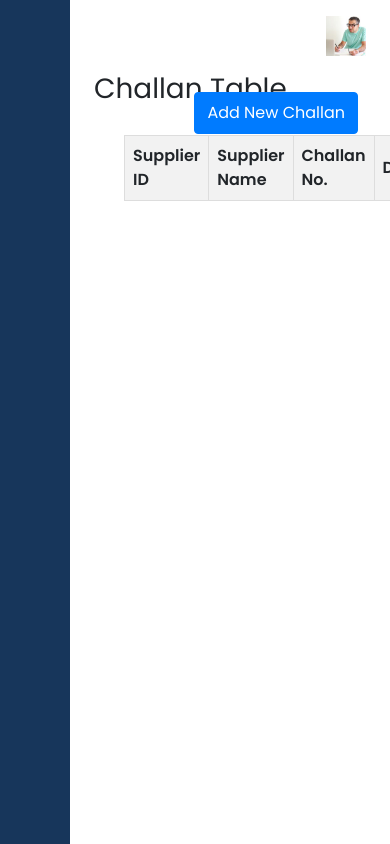
After one commit to TeslaC00/FlaskInventoryManager, a Flask app: page /api/challan in a window 390 px wide. The commit adds this page. Run offline with Flask 3, Linux system fonts and the light colour scheme; lists and menus that the app fills with data are empty; some libraries are stand-ins or nearby versions.

Commit message:
added challan page,supplier page and product page

```diff
--- a/app/routes/challan_routes.py
+++ b/app/routes/challan_routes.py
@@ -15,7 +15,7 @@ def add_challan():
     if request.method == 'POST' and form.validate_on_submit():
         # Process validated form data
         log.info('validated form')
-        c = Challan(
+        challan = Challan(
             challan_no=form.challan_no.data,
             supplier_id=form.supplier_id.data,
             material_name=form.supplier_name.data,
@@ -23,7 +23,7 @@ def add_challan():
             quantity=1,
             date=form.date.data,
         )
-        log.info(c.to_dict())
+        log.info(challan.to_dict())
         for multipleFields in form.items.entries:
             log.info(multipleFields.data)
 
@@ -33,4 +33,8 @@ def add_challan():
 
     return render_template('addentry.html', form=form)
 
-# @challan.
+@challan.route('/api/challan', methods=['GET'])
+def get_challan():
+    challans = Challan.query.all()
+    log.info(f'Fetched all Products')
+    return render_template("show_challans.html", challans=challans)
--- a/app/routes/supplier_routes.py
+++ b/app/routes/supplier_routes.py
@@ -27,7 +27,8 @@ def add_supplier():
 def get_suppliers():
     suppliers = Supplier.query.all()
     logger.info('Fetched all suppliers')
-    return jsonify(suppliers)
+    return render_template('show_suppliers.html', suppliers=suppliers)
+    # return jsonify(suppliers)
 
 
 @supplier_routes.route('/api/supplier/<int:supplier_id>', methods=['GET'])
--- /dev/null
+++ b/app/static/css/table.css
@@ -0,0 +1,44 @@
+.container {
+    position: relative;
+}
+
+.add-new-btn {
+    position: absolute;
+    top: 0;
+    right: 0;
+    margin-top: 20px; /* Adjust as needed */
+    margin-right: 20px; /* Adjust as needed */
+    padding: 8px 12px;
+    background-color: #007bff;
+    color: #fff;
+    text-decoration: none;
+    border: 1px solid #007bff;
+    border-radius: 4px;
+    cursor: pointer;
+}
+
+table {
+    width: 100%;
+    border-collapse: collapse;
+    margin: 30px;
+}
+
+table th {
+    padding: 8px;
+    border: 1px solid #ddd;
+    background-color: #f2f2f2;
+    text-align: left;
+}
+
+table td {
+    padding: 8px;
+    border: 1px solid #ddd;
+}
+
+table tbody tr:nth-child(even) {
+    background-color: #f2f2f2;
+}
+
+table tbody tr:hover {
+    background-color: #ddd;
+}
--- a/app/templates/add_supplier.html
+++ b/app/templates/add_supplier.html
@@ -2,10 +2,11 @@
 
 {% block head %}
     <title>New Supplier Form</title>
+    <link rel="stylesheet" href="{{ url_for('static', filename='css/card.css') }}">
     <style>
         form {
-            background: linear-gradient(45deg, #2980b9, #6dd5fa);
-            color: #fff;
+            {#background: linear-gradient(45deg, #2980b9, #6dd5fa);#}
+            {#color: #fff;#}
         }
     </style>
 {% endblock %}
--- a/app/templates/addentry.html
+++ b/app/templates/addentry.html
@@ -124,7 +124,7 @@
                 let itemHTML = `<div class="item-group mb-2" id="item-${itemIndex}">
             <input type="text" name="items-${itemIndex}-name" placeholder="Raw Material" required class="form-control mb-2">
             <input type="number" step="any" name="items-${itemIndex}-price" placeholder="Price" required class="form-control mb-2">
-            <input type="number" name="items-${itemIndex}-quantity" placeholder="Quantity" required class="form-control mb-2">
+            <input type="number" name="items-${itemIndex}-quantity" placeholder="Quantity" required class="form-control mb-5">
             <button type="button" onclick="removeItem(${itemIndex})" class="btn btn-danger">Remove</button>
         </div>`;
                 container.insertAdjacentHTML('beforeend', itemHTML);
--- /dev/null
+++ b/app/templates/show_challans.html
@@ -0,0 +1,43 @@
+{% extends "base.html" %}
+
+{% block head %}
+    <meta charset="UTF-8">
+    <meta name="viewport" content="width=device-width, initial-scale=1.0">
+    <link rel="stylesheet" href="{{ url_for('static', filename='css/table.css')}}">
+    <title>Challan Table</title>
+{% endblock %}
+
+{% block content %}
+<div class="container">
+    <h1>Challan Table</h1>
+    <a href="{{ url_for('challan.add_challan') }}" class="add-new-btn">Add New Challan</a>
+    <table>
+        <thead>
+            <tr>
+                <th>Supplier ID</th>
+                <th>Supplier Name</th>
+                <th>Challan No.</th>
+                <th>Date</th>
+                <th>Items</th>
+            </tr>
+        </thead>
+        <tbody>
+            {% for challan in challans %}
+            <tr>
+                <td>{{ challan.supplier_id }}</td>
+                <td>{{ challan.supplier_name }}</td>
+                <td>{{ challan.challan_no }}</td>
+                <td>{{ challan.date }}</td>
+                <td>
+                    <ul>
+                        {% for item in challan.items %}
+                        <li>{{ item.name }} - {{ item.quantity }}</li>
+                        {% endfor %}
+                    </ul>
+                </td>
+            </tr>
+            {% endfor %}
+        </tbody>
+    </table>
+</div>
+{% endblock %}
--- a/app/templates/sidebar.html
+++ b/app/templates/sidebar.html
@@ -92,9 +92,21 @@
             </a>
         </li>
         <li class="sidebar-item">
-            <a href="{{ url_for('supplier.add_supplier') }}" class="sidebar-link">
+            <a href="{{ url_for('challan.get_challan') }}" class="sidebar-link">
                 <i class="lni lni-popup"></i>
-                <span>New Supplier</span>
+                <span>Challan</span>
+            </a>
+        </li>
+        <li class="sidebar-item">
+            <a href="{{ url_for('supplier.get_suppliers') }}" class="sidebar-link">
+                <i class="lni lni-popup"></i>
+                <span>Supplier</span>
+            </a>
+        </li>
+        <li class="sidebar-item">
+            <a href="{{ url_for('product.get_products') }}" class="sidebar-link">
+                <i class="lni lni-popup"></i>
+                <span>Product</span>
             </a>
         </li>
         <li class="sidebar-item">
```
Also changed, not shown: app/routes/product_routes.py (+5 -2 lines), app/templates/challan.html (added, +143 -0 lines), app/templates/product.html (added, +65 -0 lines), app/templates/show_products.html (added, +34 -0 lines), app/templates/show_suppliers.html (added, +35 -0 lines).
